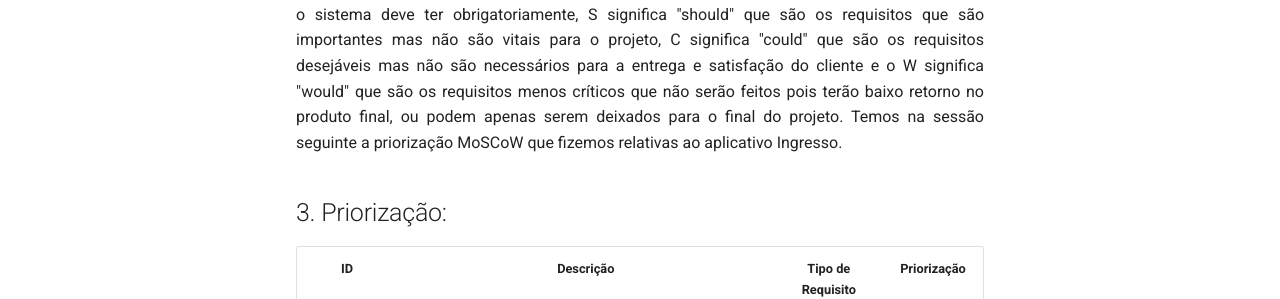
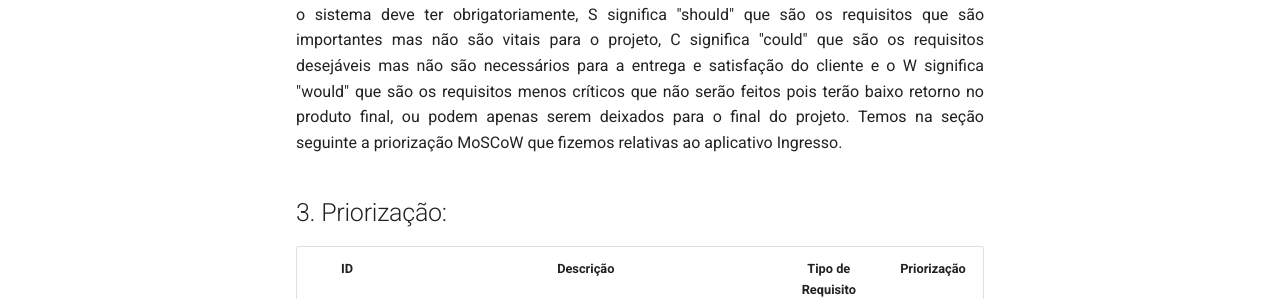
Before and after one commit to Requisitos-de-Software/2021.1-Ingresso.com, an MkDocs documentation site: the page built from docs/priorizacao/moscow.md, in a window 1280 px wide and 900 px high. Shown: the part 595-894 px from the top of the window. Built offline with MkDocs 1.6.1 and Material for MkDocs 9.7.7, drawn with Linux system fonts in a browser that asks for light colours; comment, search, counter and statistics services are not loaded; some of the changed text lies outside the part shown.

Commit message:
#29 Corrigindo erro ortográfico

```diff
--- a/docs/priorizacao/moscow.md
+++ b/docs/priorizacao/moscow.md
@@ -9,7 +9,7 @@
 
 
 ## 2. Introdução
-<p style="text-align: justify; text-indent: 20px">MoSCoW é um técnica de priorização de requisitos que serve para definir quais são os requisitos elicitados mais importantes para serem tratados de forma mais urgente. Eles são divididos em grupos de acordo com o anagrama, M significa "must" que seriam os requisitos que o sistema deve ter obrigatoriamente, S significa "should" que são os requisitos que são importantes mas não são vitais para o projeto, C significa "could" que são os requisitos desejáveis mas não são necessários para a entrega e satisfação do cliente e o W significa "would" que são os requisitos menos críticos que não serão feitos pois terão baixo retorno no produto final, ou podem apenas serem deixados para o final do projeto. Temos na sessão seguinte a priorização MoSCoW que fizemos relativas ao aplicativo Ingresso.</p>
+<p style="text-align: justify; text-indent: 20px">MoSCoW é um técnica de priorização de requisitos que serve para definir quais são os requisitos elicitados mais importantes para serem tratados de forma mais urgente. Eles são divididos em grupos de acordo com o anagrama, M significa "must" que seriam os requisitos que o sistema deve ter obrigatoriamente, S significa "should" que são os requisitos que são importantes mas não são vitais para o projeto, C significa "could" que são os requisitos desejáveis mas não são necessários para a entrega e satisfação do cliente e o W significa "would" que são os requisitos menos críticos que não serão feitos pois terão baixo retorno no produto final, ou podem apenas serem deixados para o final do projeto. Temos na seção seguinte a priorização MoSCoW que fizemos relativas ao aplicativo Ingresso.</p>
 
 
 ## 3. Priorização:
```
